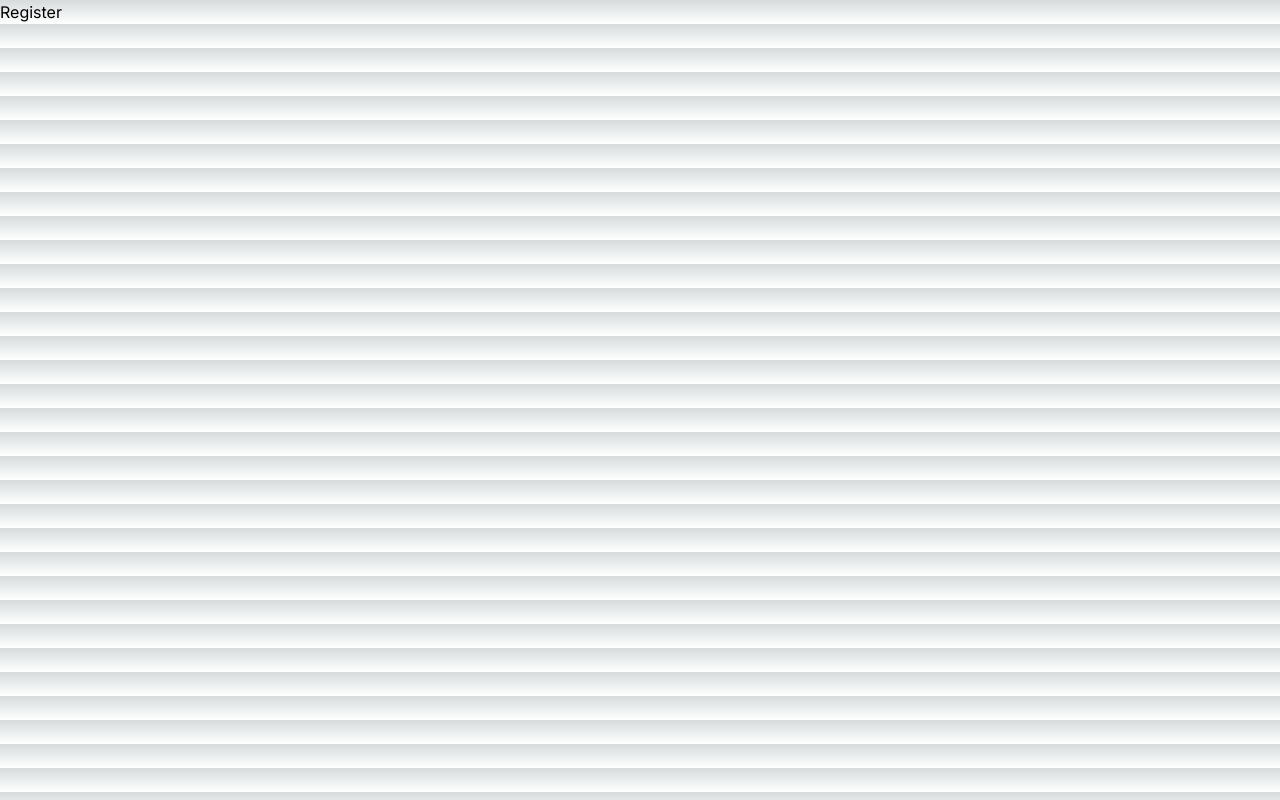
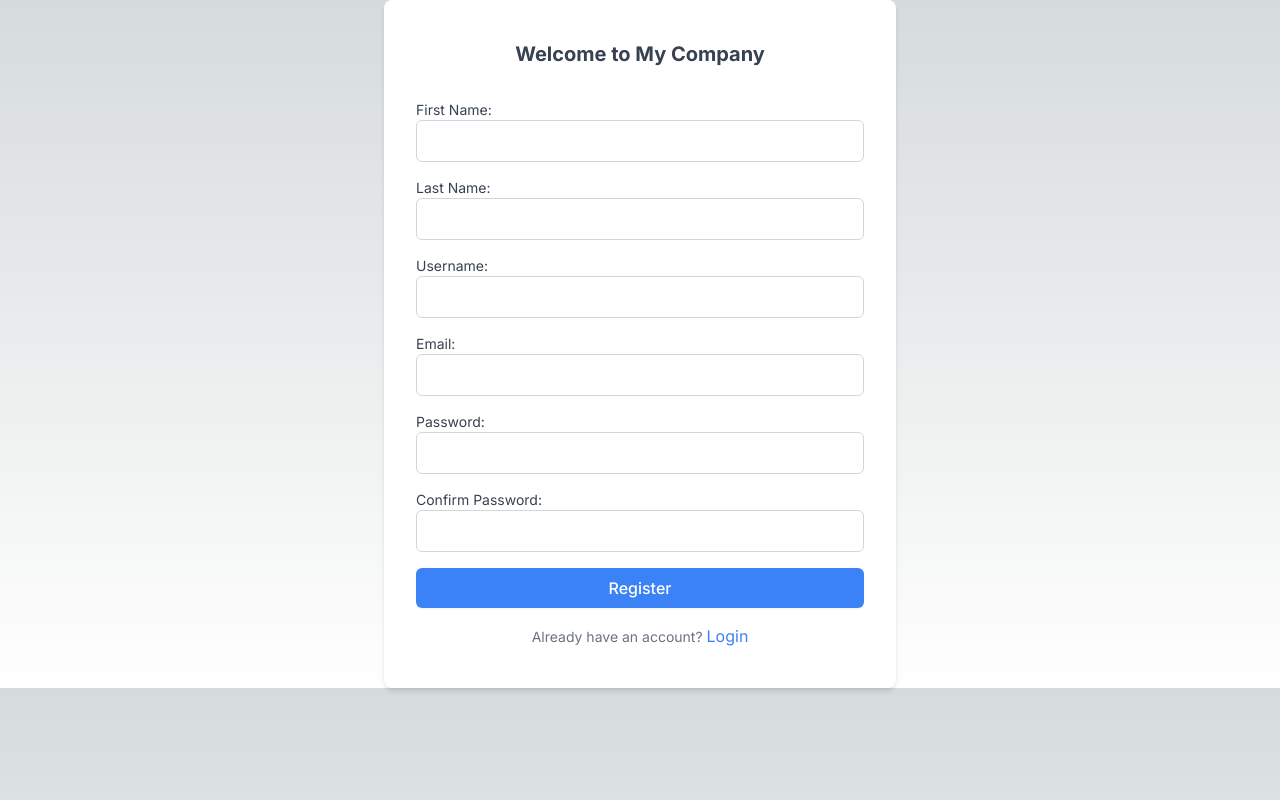
Before and after one commit to TohyNyAina/Androaniko, a Next.js app: page /register in a window 1280 px wide. Built offline with nearby package versions, Linux system fonts and the light colour scheme.

Commit message:
Update page.tsx

```diff
--- a/src/app/register/page.tsx
+++ b/src/app/register/page.tsx
@@ -1,7 +1,47 @@
-export default function Register () {
-    return(
+export default function Register() {
+    return (
         <div>
-            <h1>Register</h1>
+            <div className="max-w-lg mx-auto  bg-white dark:bg-gray-800 rounded-lg shadow-md px-8 py-10 flex flex-col items-center">
+                <h1 className="text-xl font-bold text-center text-gray-700 dark:text-gray-200 mb-8">Welcome to My Company</h1>
+                <form action="#" className="w-full flex flex-col gap-4">
+                    <div className="flex items-start flex-col justify-start">
+                        <label className="text-sm text-gray-700 dark:text-gray-200 mr-2">First Name:</label>
+                        <input type="text" id="firstName" name="firstName" className="w-full px-3 dark:text-gray-200 dark:bg-gray-900 py-2 rounded-md border border-gray-300 dark:border-gray-700 focus:outline-none focus:ring-1 focus:ring-blue-500" />
+                    </div>
+
+                    <div className="flex items-start flex-col justify-start">
+                        <label className="text-sm text-gray-700 dark:text-gray-200 mr-2">Last Name:</label>
+                        <input type="text" id="lastName" name="lastName" className="w-full px-3 dark:text-gray-200 dark:bg-gray-900 py-2 rounded-md border border-gray-300 dark:border-gray-700 focus:outline-none focus:ring-1 focus:ring-blue-500" />
+                    </div>
+
+                    <div className="flex items-start flex-col justify-start">
+                        <label className="text-sm text-gray-700 dark:text-gray-200 mr-2">Username:</label>
+                        <input type="text" id="username" name="username" className="w-full px-3 dark:text-gray-200 dark:bg-gray-900 py-2 rounded-md border border-gray-300 dark:border-gray-700 focus:outline-none focus:ring-1 focus:ring-blue-500" />
+                    </div>
+
+                    <div className="flex items-start flex-col justify-start">
+                        <label className="text-sm text-gray-700 dark:text-gray-200 mr-2">Email:</label>
+                        <input type="email" id="email" name="email" className="w-full px-3 dark:text-gray-200 dark:bg-gray-900 py-2 rounded-md border border-gray-300 dark:border-gray-700 focus:outline-none focus:ring-1 focus:ring-blue-500" />
+                    </div>
+
+                    <div className="flex items-start flex-col justify-start">
+                        <label className="text-sm text-gray-700 dark:text-gray-200 mr-2">Password:</label>
+                        <input type="password" id="password" name="password" className="w-full px-3 dark:text-gray-200 dark:bg-gray-900 py-2 rounded-md border border-gray-300 dark:border-gray-700 focus:outline-none focus:ring-1 focus:ring-blue-500" />
+                    </div>
+
+                    <div className="flex items-start flex-col justify-start">
+                        <label className="text-sm text-gray-700 dark:text-gray-200 mr-2">Confirm Password:</label>
+                        <input type="password" id="confirmPassword" name="confirmPassword" className="w-full px-3 dark:text-gray-200 dark:bg-gray-900 py-2 rounded-md border border-gray-300 dark:border-gray-700 focus:outline-none focus:ring-1 focus:ring-blue-500" />
+                    </div>
+
+                    <button type="submit" className="bg-blue-500 hover:bg-blue-600 text-white font-medium py-2 px-4 rounded-md shadow-sm">Register</button>
+                </form>
+
+                <div className="mt-4 text-center">
+                    <span className="text-sm text-gray-500 dark:text-gray-300">Already have an account? </span>
+                    <a href="#" className="text-blue-500 hover:text-blue-600">Login</a>
+                </div>
+            </div>
         </div>
-    )
+    );
 }
```
